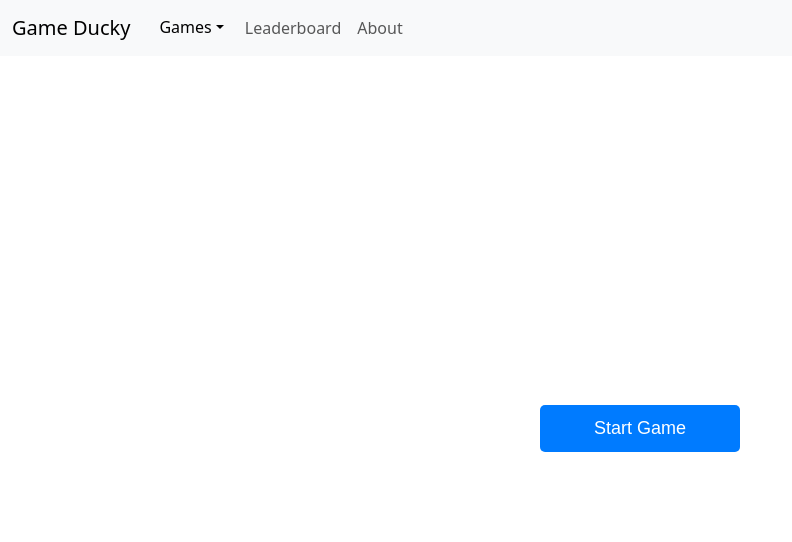
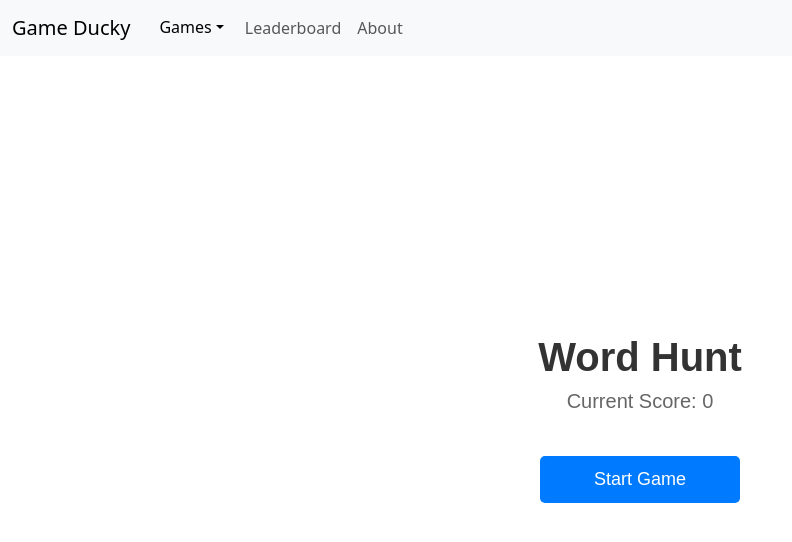
Before and after one commit to agarish25/CS-Topics-Sem-1-Project, a React (Create React App) app in the folder my-app/: page /wordduckpage in a window 1280 px wide. Shown: the top 542 px of the page, without its empty margins (0-792 px from the left). Built offline with nearby package versions, Linux system fonts and the light colour scheme.

Commit message:
text update

```diff
--- a/my-app/src/BikeGame/BikeGame.css
+++ b/my-app/src/BikeGame/BikeGame.css
@@ -66,3 +66,22 @@ body {
     background-color: #003f7f;
     transform: scale(1); /* Reset zoom effect on active click */
 }
+
+.game-header {
+    text-align: center;
+    font-family: Arial, sans-serif;
+    margin-bottom: 20px;
+  }
+
+  .game-header h1 {
+    font-size: 40px; /* Matches DuckSweeper's title size */
+    font-weight: bold;
+    color: #333; /* Matches DuckSweeper's color */
+    margin: 0; /* Remove any extra spacing */
+  }
+
+  .game-header p {
+    font-size: 20px; /* Matches DuckSweeper's subheading size */
+    color: #666; /* Subtle color for the score or timer */
+    margin-top: 5px; /* Add a small margin below the title */
+  }
--- a/my-app/src/BikeGame/BikeGame.js
+++ b/my-app/src/BikeGame/BikeGame.js
@@ -209,6 +209,10 @@ function BikeGame() {
 
   return (
     <div className="game-wrapper">
+        <div className="game-header">
+            <h1>Bike Game</h1>
+            <p>Current Score: 0</p>
+        </div>
       {!gameStarted && (
         <button className="start-button" onClick={() => setGameStarted(true)}>
           Start Game
--- a/my-app/src/MineSweeper/MineSweeper.css
+++ b/my-app/src/MineSweeper/MineSweeper.css
@@ -27,7 +27,7 @@
 }
 
 h1 {
-  font-size: 2rem;
+  font-size: 36px;
   color: #333;
 }
 
@@ -97,3 +97,9 @@ button:active {
   margin-top: 10px;
   text-align: center;
 }
+
+.timer {
+  font-size: 20px;
+  color: #666;
+  margin-bottom: 20px;
+}
--- a/my-app/src/WordHunt/WordHunt.css
+++ b/my-app/src/WordHunt/WordHunt.css
@@ -81,3 +81,22 @@
   display: block;
   margin: 20px auto; /* Center horizontally */
 }
+
+.game-header {
+  text-align: center;
+  font-family: Arial, sans-serif;
+  margin-bottom: 20px;
+}
+
+.game-header h1 {
+  font-size: 40px; /* Matches DuckSweeper's title size */
+  font-weight: bold;
+  color: #333; /* Matches DuckSweeper's color */
+  margin: 0; /* Remove any extra spacing */
+}
+
+.game-header p {
+  font-size: 20px; /* Matches DuckSweeper's subheading size */
+  color: #666; /* Subtle color for the score or timer */
+  margin-top: 5px; /* Add a small margin below the title */
+}
--- a/my-app/src/WordHunt/WordHunt.js
+++ b/my-app/src/WordHunt/WordHunt.js
@@ -205,6 +205,10 @@ const WordHuntGame = () => {
 
   return (
     <div className="wordhunt-container" onMouseUp={handleMouseUp}>
+      <div className="game-header">
+            <h1>Word Hunt</h1>
+            <p>Current Score: 0</p>
+        </div>
       {!gameStarted ? (
         <button className="start-button" onClick={() => setGameStarted(true)}>
           Start Game
```
